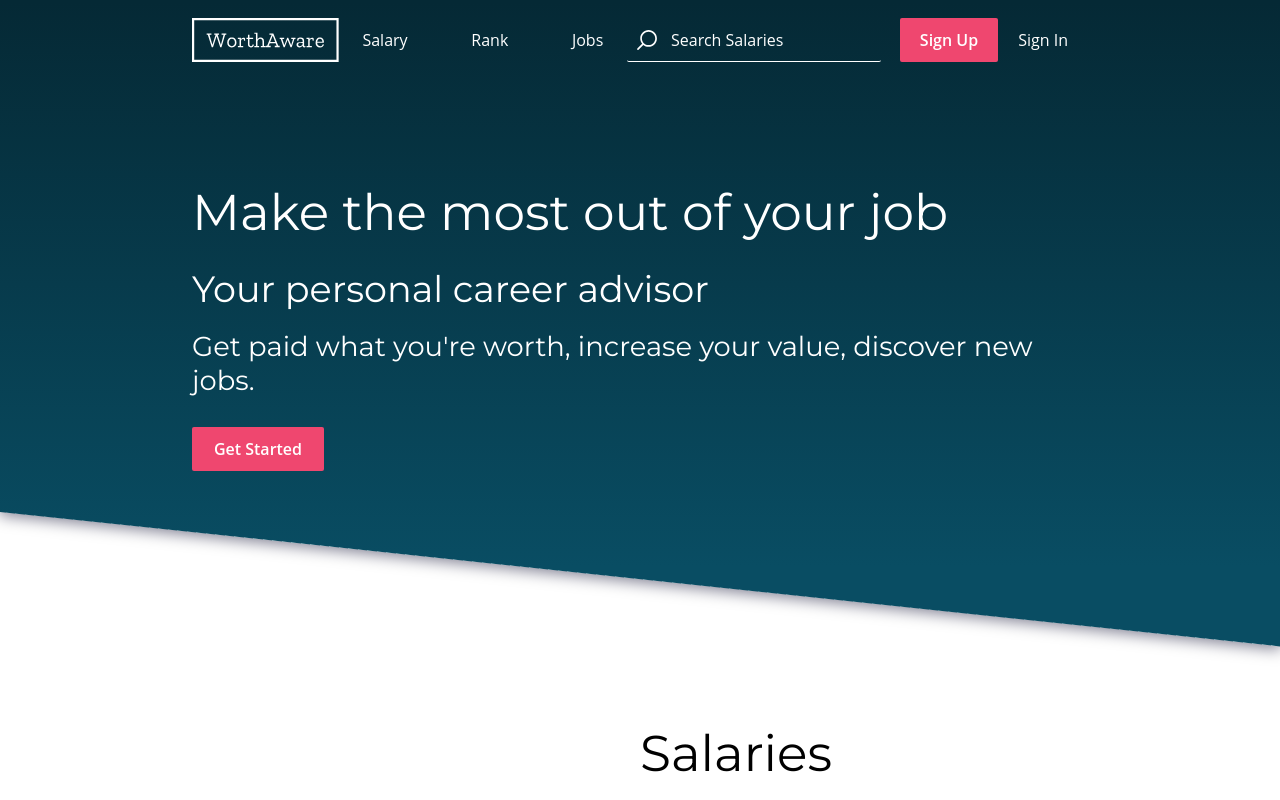
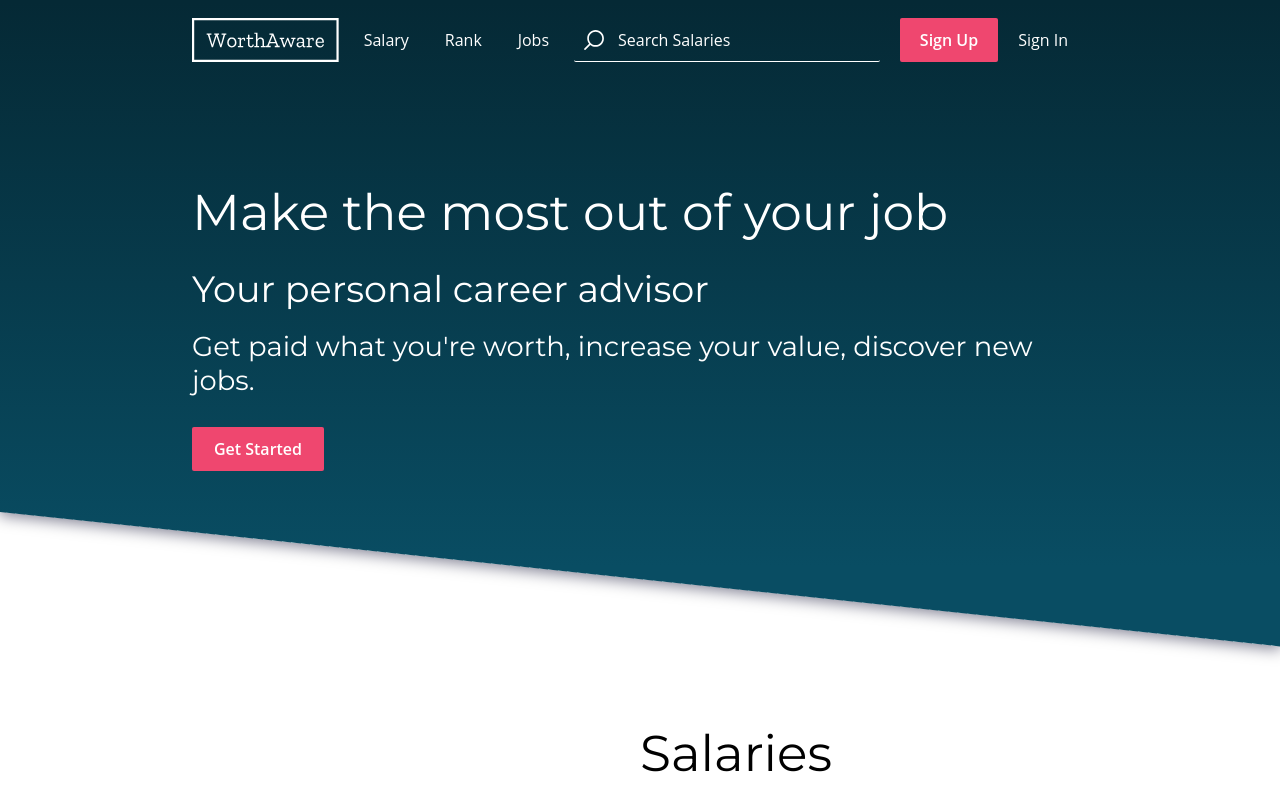
Before and after one commit to pay-lens/web, a Next.js app: page / in a window 1280 px wide. Shown: the top 800 px of the page. Built offline with nearby package versions, Linux system fonts and the light colour scheme.

Commit message:
responsive header / hooks

```diff
--- a/src/components/GlobalHeader/GlobalHeader.js
+++ b/src/components/GlobalHeader/GlobalHeader.js
@@ -72,7 +72,7 @@ const Header = styled.header`
       padding: ${pxToEm(15)} 10vw;
     }
 
-    @media only screen and (max-width: 900px) {
+    @media only screen and (max-width: 942px) {
       padding: ${pxToEm(15)} 5vw;
     }
   `};
@@ -96,7 +96,8 @@ const StyledLogo = styled.a`
 
 const Nav = styled.nav`
   flex-grow: 1;
-  max-width: 28%;
+  margin: 0 ${pxToEm(10)} 0 ${pxToEm(20)};
+  max-width: 200px;
 
   ul {
     align-content: center;
@@ -108,13 +109,18 @@ const Nav = styled.nav`
       display: inline-block;
       line-height: ${pxToEm(innerHeight)};
       padding: 0 ${pxToEm(5)};
+      ${createTransitionForProperties(['font-weight'])};
+
+      :hover {
+        font-weight: 600;
+      }
     }
   }
 `;
 
 const StyledSearch = styled(Search)`
-  flex-grow: 2;
-  width: 33%;
+  flex-grow: 1;
+  margin: 0 ${pxToEm(20)} 0 ${pxToEm(10)};
 `;
 
 const ButtonGroup = styled.div`
@@ -142,7 +148,7 @@ const GlobalHeader = () => {
           <h1 className="sr-only">WorthAware</h1>
         </div>
 
-        {(width > 815) ? (
+        {(width >= 840) ? (
           <>
             <Nav>
               <ul>
--- a/src/components/Search/Search.js
+++ b/src/components/Search/Search.js
@@ -57,8 +57,8 @@ const Input = styled.input`
   width: 100%;
 `;
 
-const Search = ({ color, ...rest }) => (
-  <SearchWrapper color={color}>
+const Search = ({ className, color, ...rest }) => (
+  <SearchWrapper className={className} color={color}>
     <SearchIcon />
     <Input type="text" {...rest} />
   </SearchWrapper>
```
